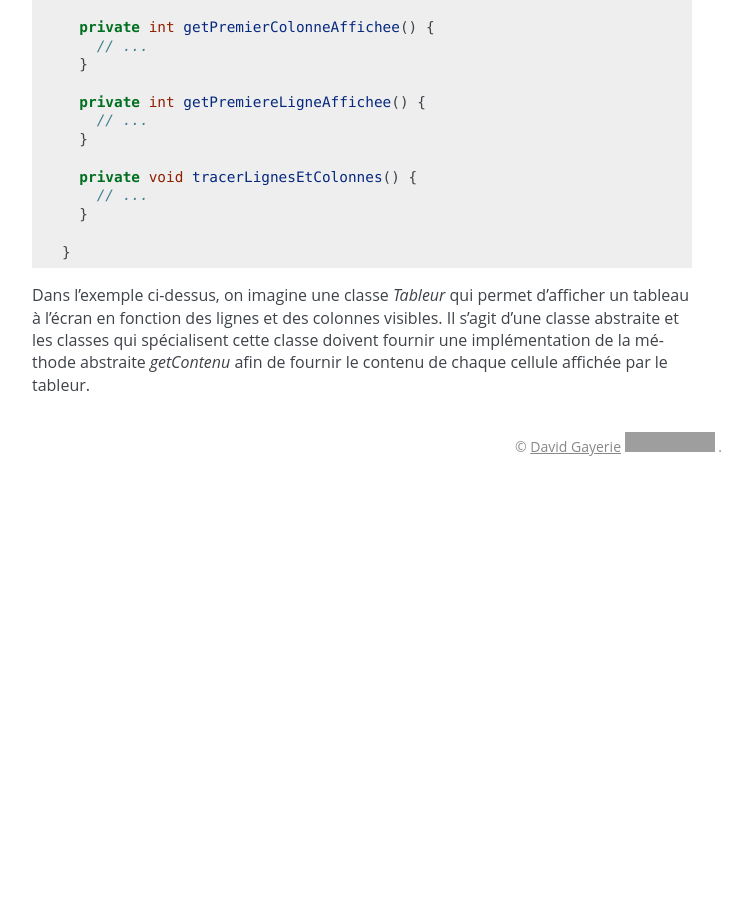
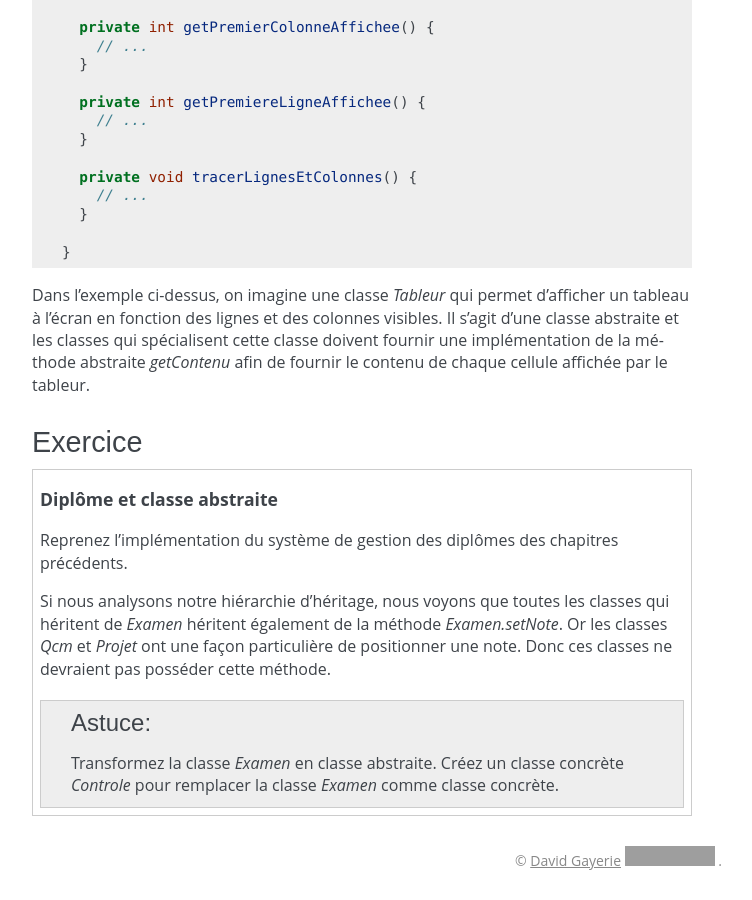
Before and after one commit to lanaflonPerso/cours-java-web, a Sphinx documentation site: the page built from source/classe_abstraite.rst, in a window 1280 px wide and 900 px high, scrolled down 3751 px. Shown: the whole window, without its empty margins (398-1150 px from the left). Built offline with Sphinx 7.4.7, drawn with Linux system fonts in a browser that asks for light colours; formulas are drawn with MathJax 3; before the commit the page ends 4237 px from its top, so only the background shows below that; grey boxes are pictures that could not be loaded.

Commit message:
ajout exo classe abstraite

```diff
--- a/source/classe_abstraite.rst
+++ b/source/classe_abstraite.rst
@@ -223,3 +223,20 @@ un tableau à l'écran en fonction des lignes et des colonnes visibles. Il s'agi
 d'une classe abstraite et les classes qui spécialisent cette classe doivent
 fournir une implémentation de la méthode abstraite *getContenu* afin de fournir
 le contenu de chaque cellule affichée par le tableur.
+
+Exercice
+********
+
+.. topic:: Diplôme et classe abstraite
+
+  Reprenez l'implémentation du système de gestion des diplômes des chapitres précédents.
+
+  Si nous analysons notre hiérarchie d'héritage, nous voyons que toutes les classes
+  qui héritent de *Examen* héritent également de la méthode *Examen.setNote*.
+  Or les classes *Qcm* et *Projet* ont une façon particulière de positionner une note.
+  Donc ces classes ne devraient pas posséder cette méthode.
+
+  .. tip::
+
+    Transformez la classe *Examen* en classe abstraite. Créez un classe concrète *Controle*
+    pour remplacer la classe *Examen* comme classe concrète.
```
